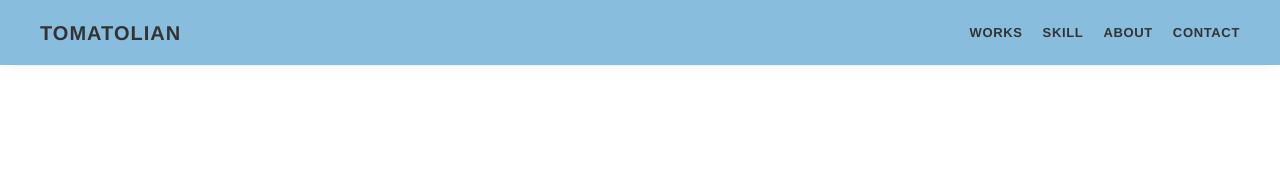
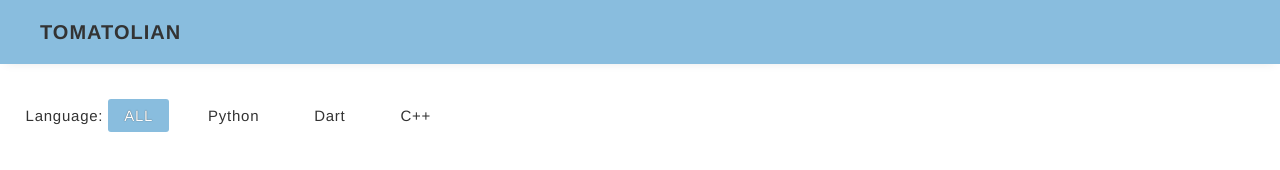
Before and after one commit to tomatolian/tomatolian.github.io, a plain HTML site: page WorkList.html in a window 1280 px wide. Drawn offline with nearby package versions, Linux system fonts and the light colour scheme.

Commit message:
apdate worklist page

```diff
--- a/WorkList.html
+++ b/WorkList.html
@@ -5,8 +5,9 @@
     <meta name="viewport" content="width=device-width, initial-scale=1.0">
     <title>works</title>
     <link rel="shortcut icon" href="img/t-text.svg" />
+    <link href="css/ress.css" media="all" rel="stylesheet" type="text/css" />
     <link href="css/style.css" media="all" rel="stylesheet" type="text/css" />
-    <link href="css/ress.css" media="all" rel="stylesheet" type="text/css" />
+    <link href="css/worklist-style.css" media="all" rel="stylesheet" type="text/css" />
 </head>
 <body>
     <div class="wrapper">
@@ -15,21 +16,36 @@
             <h1 class="header-logo">
                 <a href="index.html">TOMATOLIAN</a>
             </h1>
-            <nav class="gnav">
-                <ul class="gnav-list">
-                <li class="gnav-item"><a href=".#works">WORKS</a></li>
-                <li class="gnav-item"><a href="./#skill">SKILL</a></li>
-                <li class="gnav-item"><a href="./#about">ABOUT</a></li>
-                <li class="gnav-item"><a href="./#contact">CONTACT</a></li>
-                </ul>
-            </nav>
             </div>
         </header>
+    </div>
+    <div class="serch-box">
+        Language:
+        <input id="all" class="box-radio" type="radio" name="language" value="all" checked>
+        <label class="box-radio-label" for="all">
+            ALL
+        </label>
+        <input id="python" class="box-radio" type="radio" name="language" value="python">
+        <label class="box-radio-label" for="python">
+            Python
+        </label>
+        <input id="dart" class="box-radio" type="radio" name="language" value="dart">
+        <label class="box-radio-label" for="dart">
+            Dart
+        </label>
+        <input id="cplusplus" class="box-radio" type="radio" name="language" value="cplusplus">
+        <label class="box-radio-label" for="cplusplus">
+            C++
+        </label>
+
     </div>
     <section class="works　section">
         <div class="container">
 
         </div>
     </section>
+    <script src="https://ajax.googleapis.com/ajax/libs/jquery/3.6.0/jquery.min.js"></script>
+    <script type='text/javascript' src="js/script.js"></script>
+    <script type='text/javascript' src="js/url-params.js"></script>
 </body>
 </html>
--- /dev/null
+++ b/css/worklist-style.css
@@ -0,0 +1,21 @@
+.serch-box {
+    padding-left: 2%;
+    padding-top: 2%;
+    display: inline-block;
+}
+.box-radio {
+    clip: rect(1px, 1px, 1px, 1px);
+    position: absolute !important;
+}
+.box-radio-label {
+    display: inline-block;
+    padding: 0.5rem 1rem;
+    margin-right: 18px;
+    border-radius: 3px;
+    transition: all .2s;
+}
+.box-radio:checked+.box-radio-label{
+    background: #89BDDE;
+    color: #fff;
+    text-shadow: 0 0 1px rgba(0,0,0,.7);
+}
--- /dev/null
+++ b/js/url-params.js
@@ -0,0 +1,8 @@
+$(function() {
+    var params=location.hash;
+    if (params.length!=0) {
+        $("#all").prop("checked",false)
+        $(params).prop("checked",true)
+        console.log(params)
+    }
+});
```
Also changed, not shown: index.html (+12 -12 lines), test.html (deleted, +0 -12 lines), test.js (deleted, +0 -7 lines), img/flutter.png (added), img/work3.png (added), img/works1.png, img/works2.png, 1 other file.
